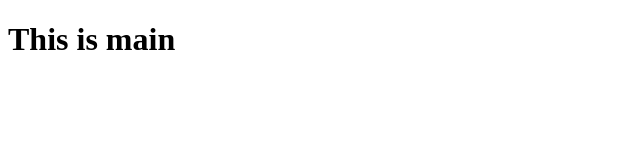
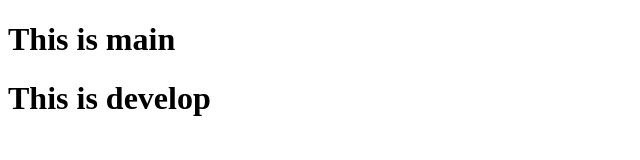
Before and after one commit to zaidantr/tes_branch, a plain HTML site: page index.html in a window 1280 px wide. Shown: the whole page, without its empty margins (0-640 px from the left). Drawn offline with Linux system fonts and the light colour scheme.

Commit message:
added develop

```diff
--- a/index.html
+++ b/index.html
@@ -8,5 +8,6 @@
 </head>
 <body>
     <h1>This is main</h1>
+    <h1>This is develop</h1>
 </body>
 </html>
```
